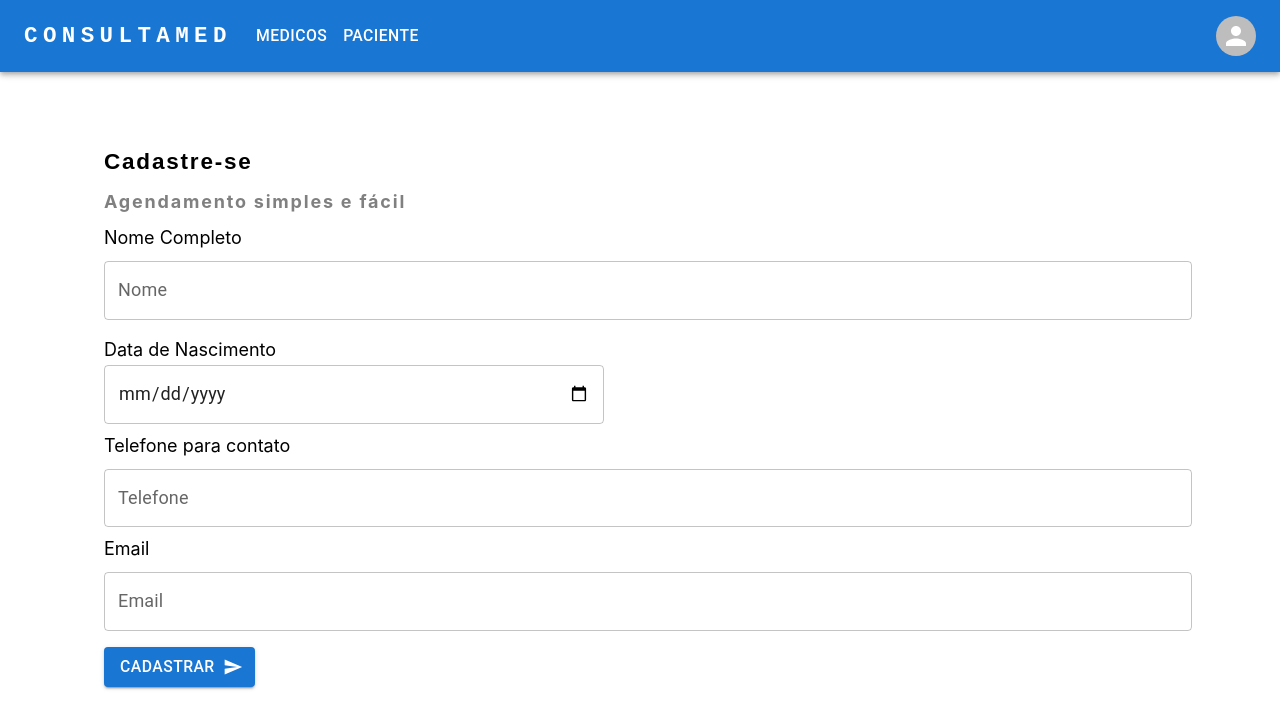
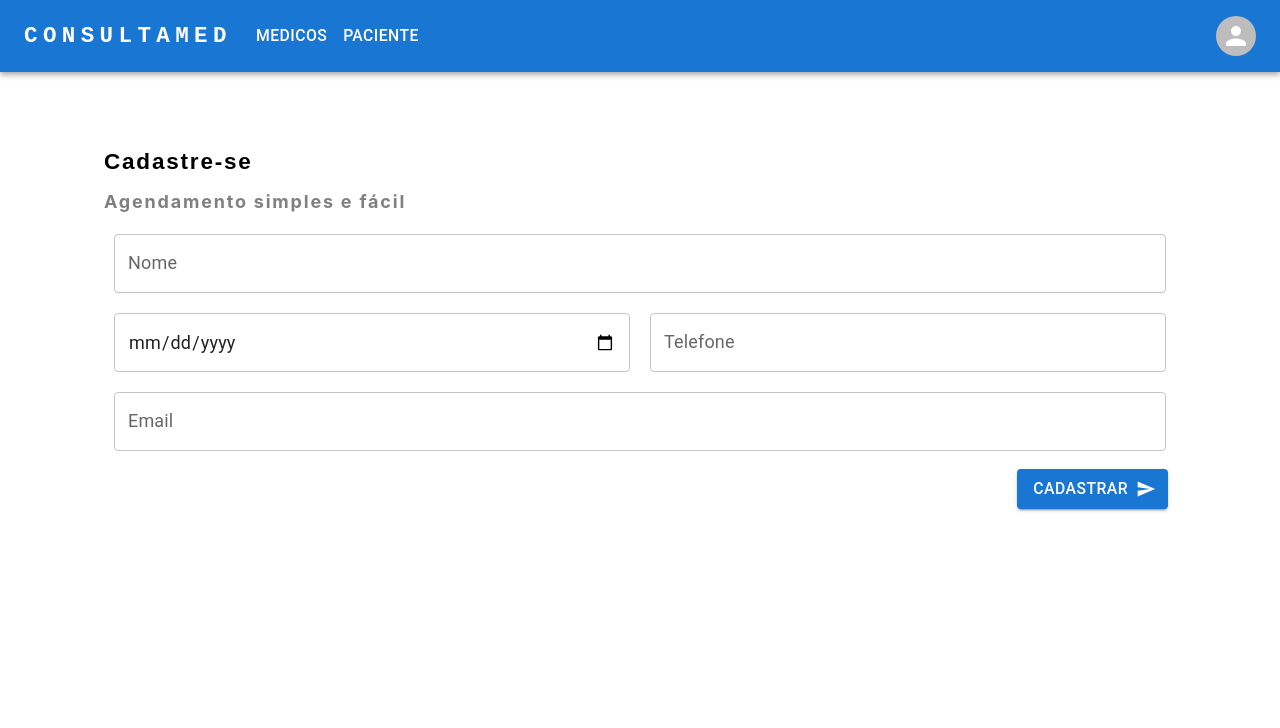
Before and after one commit to matheusmendescosta/consultamed-frontend, a Next.js app: page /cadastrar/paciente in a window 1280 px wide. Shown: the top 728 px of the page. Built offline with nearby package versions, Linux system fonts and the light colour scheme.

Commit message:
Tela de cadastro de paciente finalizada

```diff
--- a/src/components/Navbar/index.js
+++ b/src/components/Navbar/index.js
@@ -137,7 +137,7 @@ function Navbar() {
               <MenuItem>
                 <List>
                   <ListItem>
-                    <a onClick={handleCloseNavMenu}>
+                    <button onClick={handleCloseNavMenu}>
                       <Link
                         style={{
                           color: "black",
@@ -146,10 +146,10 @@ function Navbar() {
                       >
                         Cadastrar
                       </Link>
-                    </a>
+                    </button>
                   </ListItem>
                   <ListItem>
-                    <a onClick={handleCloseNavMenu}>
+                    <button onClick={handleCloseNavMenu}>
                       <Link
                         style={{
                           color: "black",
@@ -158,7 +158,7 @@ function Navbar() {
                       >
                         Login
                       </Link>
-                    </a>
+                    </button>
                   </ListItem>
                 </List>
               </MenuItem>
--- a/src/pages/auth/cadastrar/index.js
+++ b/src/pages/auth/cadastrar/index.js
@@ -97,8 +97,8 @@ export default function SignUp() {
                     required
                     fullWidth
                     name="password"
-                    label="Password"
-                    type="Senha"
+                    label="Senha"
+                    type="password"
                     id="password"
                     autoComplete="new-password"
                   />
--- a/src/pages/auth/login/index.js
+++ b/src/pages/auth/login/index.js
@@ -80,7 +80,7 @@ export default function SignIn() {
                 id="password"
                 autoComplete="current-password"
               />
-              <FormControlLabel control={<Checkbox value="remember" color="primary" />} label="Remember me" />
+              <FormControlLabel control={<Checkbox value="remember" color="primary" />} label="Lembrar senha" />
               <Button type="submit" fullWidth variant="contained" sx={{ mt: 3, mb: 2 }}>
                 Entrar
               </Button>
--- a/src/pages/cadastrar/paciente/index.js
+++ b/src/pages/cadastrar/paciente/index.js
@@ -1,13 +1,44 @@
-import Footer from "@/components/Footer";
-import FormInputDate from "@/components/FormInputDate";
-import FormInputText from "@/components/FormInputText";
+import { useState } from "react";
+import { useRouter } from "next/router";
 import Navbar from "@/components/Navbar";
-import { Box, Button, Typography } from "@mui/material";
+import { Alert, Box, Button, Grid, TextField, Typography } from "@mui/material";
 import SendIcon from "@mui/icons-material/Send";
 import { Container } from "@mui/system";
 import Head from "next/head";
+import ApiPaciente from "../../../service/paciente/ApiPaciente.js";
+import styled from "@emotion/styled";
+
+const Item = styled("div")(({}) => ({
+  borderRadius: "4px",
+  textAlign: "left",
+  margin: "10px",
+}));
 
 export default function cadastrarPaciente() {
+  const [nome, setNome] = useState("");
+  const [dataNascimento, setDataNascimento] = useState("");
+  const [telefone, setTelefone] = useState("");
+  const [email, setEmail] = useState("");
+  const [status, setStatus] = useState("");
+  const router = useRouter(); //router push redirecionar para pagina do paciente https://nextjs.org/docs/api-reference/next/router
+
+  async function handleSubmit(event) {
+    event.preventDefault();
+    try {
+      const response = await ApiPaciente.postPaciente({ nome, email, telefone, dataNascimento });
+      console.log(response); // dados retornados pelo servidor
+      // setNome("");
+      // setDataNascimento("");
+      // setTelefone("");
+      // setEmail("");
+      router.push(`/paciente/${1}`);
+      setStatus("Paciente cadastrado com sucesso");
+    } catch (error) {
+      console.error(error);
+      setStatus("Error interno paciente não cadastrado");
+    }
+  }
+
   return (
     <>
       <Head>
@@ -53,13 +84,79 @@ export default function cadastrarPaciente() {
           >
             Agendamento simples e fácil
           </Typography>
-          <FormInputText labelText="Nome" DescriptioText="Nome Completo" />
-          <FormInputDate DescriptionText="Data de Nascimento" />
-          <FormInputText labelText="Telefone" DescriptioText="Telefone para contato" />
-          <FormInputText labelText="Email" DescriptioText="Email" />
-          <Button variant="contained" endIcon={<SendIcon />}>
-            Cadastrar
-          </Button>
+          <form onSubmit={handleSubmit}>
+            <Grid container>
+              <Grid item={true} xs={12}>
+                <Item item={true}>
+                  <TextField
+                    fullWidth
+                    type="text"
+                    value={nome}
+                    onChange={(e) => setNome(e.target.value)}
+                    id="nome"
+                    label="Nome"
+                    variant="outlined"
+                  />
+                </Item>
+              </Grid>
+              <Grid item={true} xs={6}>
+                <Item>
+                  <TextField
+                    type="date"
+                    value={dataNascimento}
+                    onChange={(e) => setDataNascimento(e.target.value)}
+                    fullWidth
+                    //label="DD/MM/AAAA"
+                    id="dataNascimento"
+                  />
+                  {/* <label>
+                    data de nascimento:
+                    <input type="date" value={dataNascimento} onChange={(e) => setDataNascimento(e.target.value)} />
+                  </label> */}
+                </Item>
+              </Grid>
+              <Grid item={true} xs={6}>
+                <Item>
+                  <TextField
+                    type="number"
+                    value={telefone}
+                    min="10"
+                    max="100"
+                    onChange={(e) => setTelefone(e.target.value)}
+                    fullWidth
+                    label="Telefone"
+                    id="telefone"
+                  />
+                  {/* <label>
+                    Telefone:
+                    <input type="text" value={telefone} onChange={(e) => setTelefone(e.target.value)} />
+                  </label> */}
+                </Item>
+              </Grid>
+              <Grid item={true} xs={12}>
+                <Item>
+                  <TextField
+                    type="email"
+                    value={email}
+                    onChange={(e) => setEmail(e.target.value)}
+                    fullWidth
+                    label="Email"
+                    id="email"
+                  />
+                  {/* <label>
+                    Email:
+                    <input type="email" value={email} onChange={(e) => setEmail(e.target.value)} />
+                  </label> */}
+                </Item>
+              </Grid>
+            </Grid>
+            <Box sx={{ textAlign: "right", marginTop: 5, margin: 1 }}>
+              <Button endIcon={<SendIcon />} variant="contained" type="submit">
+                Cadastrar
+              </Button>
+            </Box>
+          </form>
+          {status && <Alert severity="success">{status}</Alert>}
         </Box>
       </Container>
     </>
--- a/src/pages/medicos/index.js
+++ b/src/pages/medicos/index.js
@@ -2,7 +2,7 @@ import Navbar from "@/components/Navbar";
 import { Box, Container } from "@mui/system";
 import CardHeader from "@mui/material/CardHeader";
 import { styled } from "@mui/material/styles";
-import ApiMedico from "../../api/medico/ApiMedico.js";
+import ApiMedico from "../../service/medico/ApiMedico.js";
 import Paper from "@mui/material/Paper";
 import { Stack } from "@mui/material";
 import Head from "next/head.js";
--- a/src/pages/paciente/[id].js
+++ b/src/pages/paciente/[id].js
@@ -1,6 +1,6 @@
 import Navbar from "@/components/Navbar/index.js";
 import { useRouter } from "next/router";
-import ApiPaciente from "../../api/paciente/ApiPaciente.js";
+import ApiPaciente from "../../service/paciente/ApiPaciente.js";
 
 export async function getServerSideProps({ params }) {
   const pacientes = await ApiPaciente.getPacientes();
--- a/src/pages/paciente/index.js
+++ b/src/pages/paciente/index.js
@@ -1,5 +1,5 @@
 import Navbar from "@/components/Navbar/index.js";
-import ApiPaciente from "../../api/paciente/ApiPaciente.js";
+import ApiPaciente from "../../service/paciente/ApiPaciente.js";
 
 export async function getServerSideProps({ params }) {
   const pacientes = await ApiPaciente.getPacientes();
--- a/src/api/paciente/ApiPaciente.js
+++ b/src/service/paciente/ApiPaciente.js
@@ -7,6 +7,15 @@ const paciente = {
     console.log(data);
     return data;
   },
+
+  postPaciente: async function (dados) {
+    try {
+      const res = await axios.post("http://localhost:3030/paciente/", dados);
+      return res.data;
+    } catch (error) {
+      throw new Error(error.res.data);
+    }
+  },
 };
 
 export default paciente;
```
Also changed, not shown: src/pages/index.js (+6 -2 lines), src/service/medico/ApiMedico.js (renamed from src/api/medico/ApiMedico.js).
